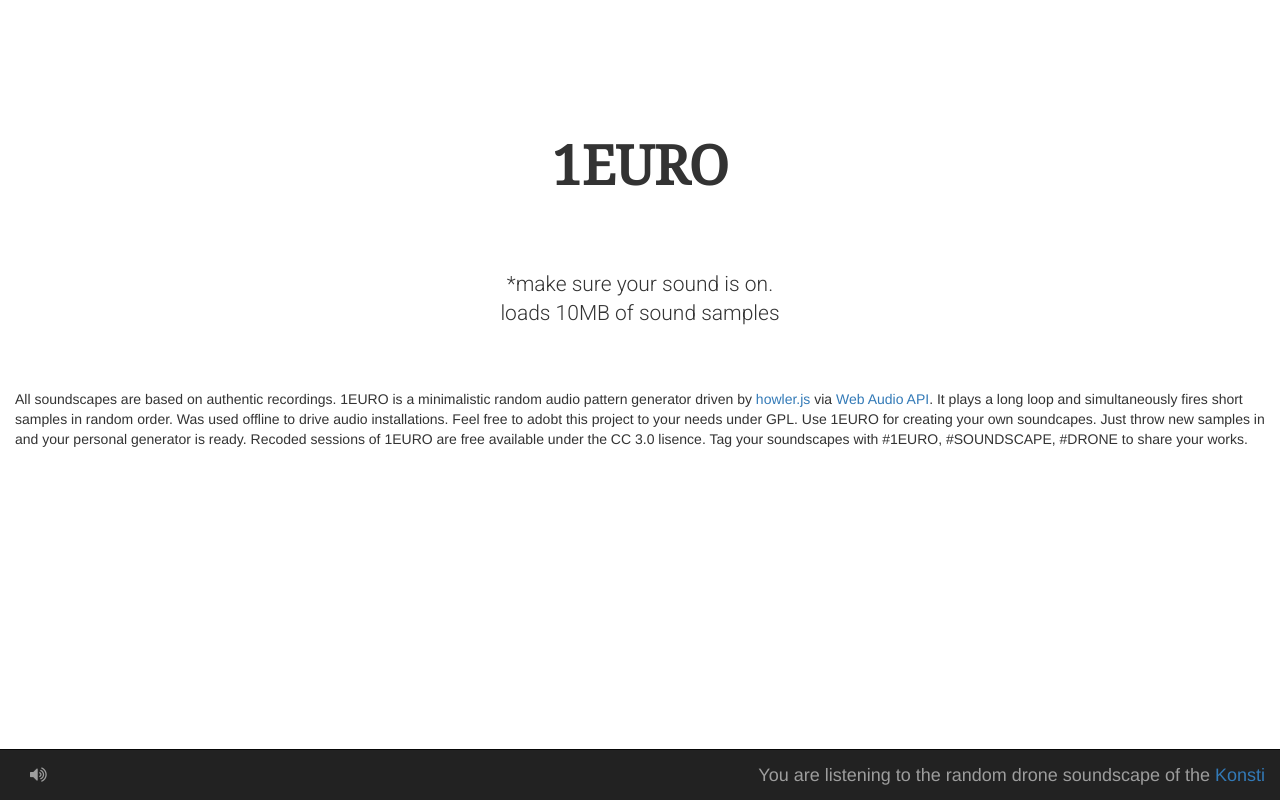
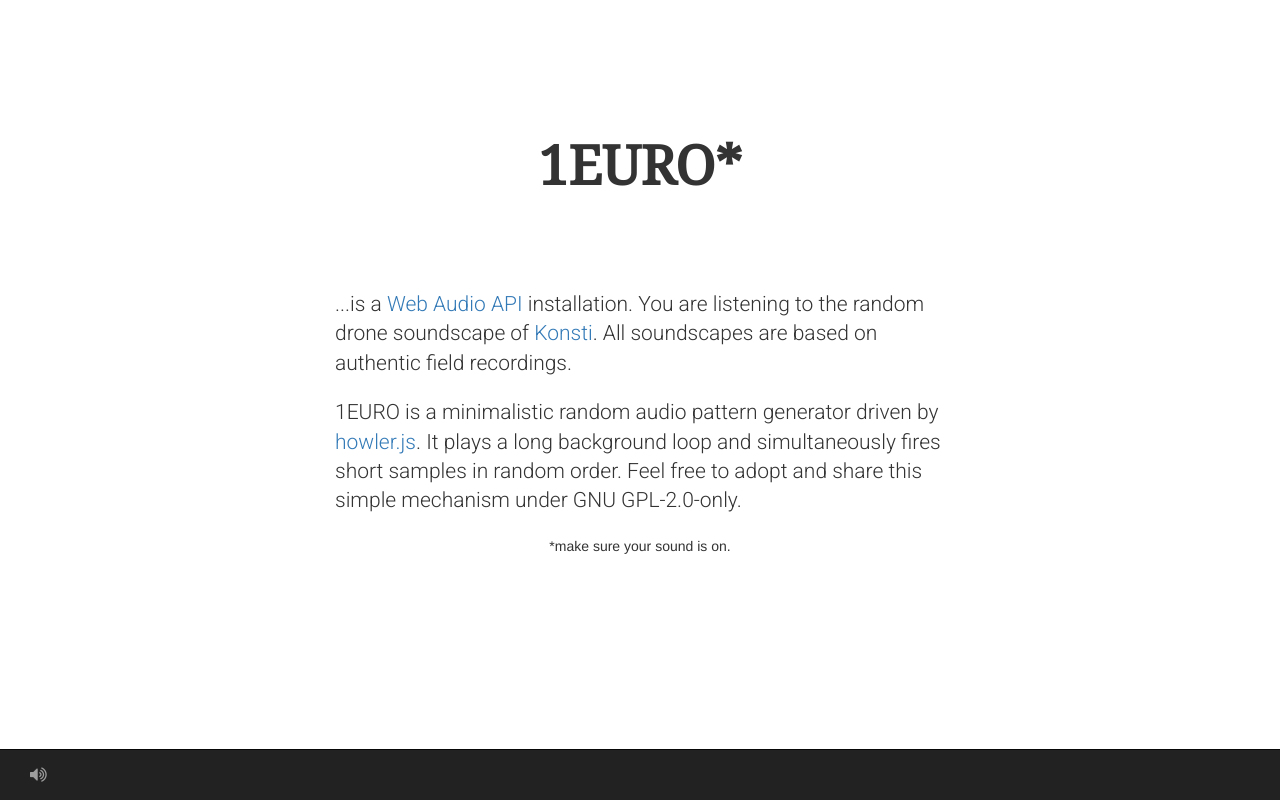
Before and after one commit to Aznbai/1euro, a plain HTML site: page index.html in a window 1280 px wide. Drawn offline with Linux system fonts and the light colour scheme; no server answers.

Commit message:
shamefulness reduced

```diff
--- a/index.html
+++ b/index.html
@@ -39,13 +39,12 @@
                         </a>
                     </li>
                 </ul>
-                <ul class="nav navbar-nav navbar-right">
+                <!--  <ul class="nav navbar-nav navbar-right">
                     <li>
-                        <span class=" navbar-brand">You are listening to the random drone soundscape of the
-                            <a target="_blank" href="https://goo.gl/F0iqTS">Konsti</a>
+                        <span class=" navbar-brand">
                         </span>
                     </li>
-                </ul>
+                </ul> -->
             </div>
             <!--/.nav-collapse -->
         </div>
@@ -53,17 +52,23 @@
     <div class="container-fluid">
         <div class="row">
             <div class="col-md-12  text-center">
-                <h1 id="euro_headline" class="euro  text-center"> 1EURO </h1>
-            </div>
-            <div class=" col-md-12  text-center">
-                <h2 class="lead">*make sure your sound is on.
-                    <br> loads 10MB of sound samples</h2>
+                <h1 id="euro_headline" class="euro  text-center"> 1EURO*</h1>
             </div>
         </div>
         <div id="about" class="row">
-            <div class="col-md-12  "> All soundscapes are based on authentic recordings. 1EURO is a minimalistic random audio pattern generator driven by
-                <a href="https://github.com/goldfire/howler.js/">howler.js</a> via
-                <a href="https://developer.mozilla.org/en-US/docs/Web/API/Web_Audio_API">Web Audio API</a>. It plays a long loop and simultaneously fires short samples in random order. Was used offline to drive audio installations. Feel free to adobt this project to your needs under GPL. Use 1EURO for creating your own soundcapes. Just throw new samples in and your personal generator is ready. Recoded sessions of 1EURO are free available under the CC 3.0 lisence. Tag your soundscapes with #1EURO, #SOUNDSCAPE, #DRONE to share your works. </div>
+            <div class="col-sm-6 col-sm-offset-3">
+                <p class="lead">
+                    ...is a <a href="https://developer.mozilla.org/en-US/docs/Web/API/Web_Audio_API">Web Audio API</a> installation. You are listening to the random drone soundscape of
+                    <a target="_blank" href="https://www.google.de/maps/search/konsti/">Konsti</a>. All soundscapes are based on authentic field recordings.
+                </p>
+                <p class="lead"> 1EURO is a minimalistic random audio pattern generator driven by <a href="https://github.com/goldfire/howler.js/">howler.js</a>. It plays a long background loop and simultaneously fires short samples in random order. Feel free to adopt and share this simple mechanism under GNU GPL-2.0-only. </p>
+            </div>
+        </div>
+        <div class="row">
+            <div class=" col-md-12  text-center">
+                <p>*make sure your sound is on.
+                </p>
+            </div>
         </div>
     </div>
     <script src="js/app.js"></script>
```
Also changed, not shown: css/style.css (+1 -41 lines).
